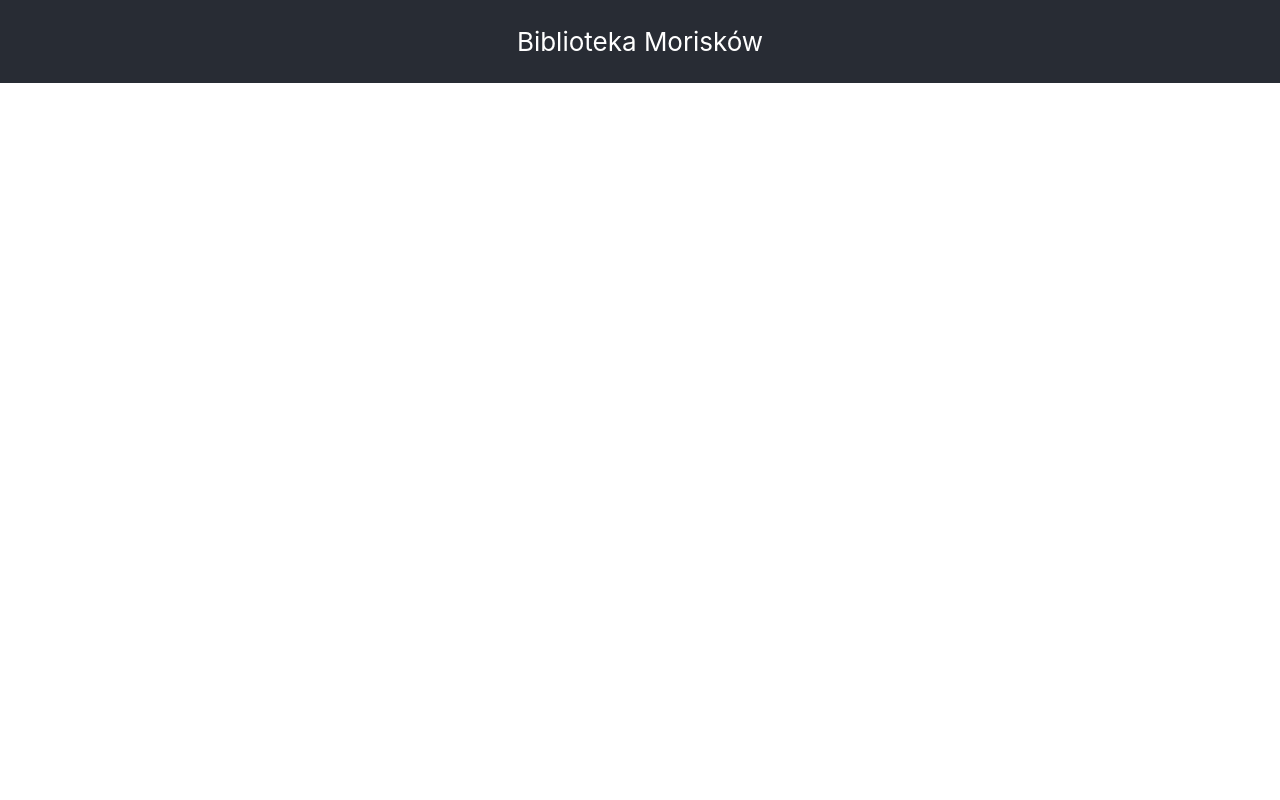
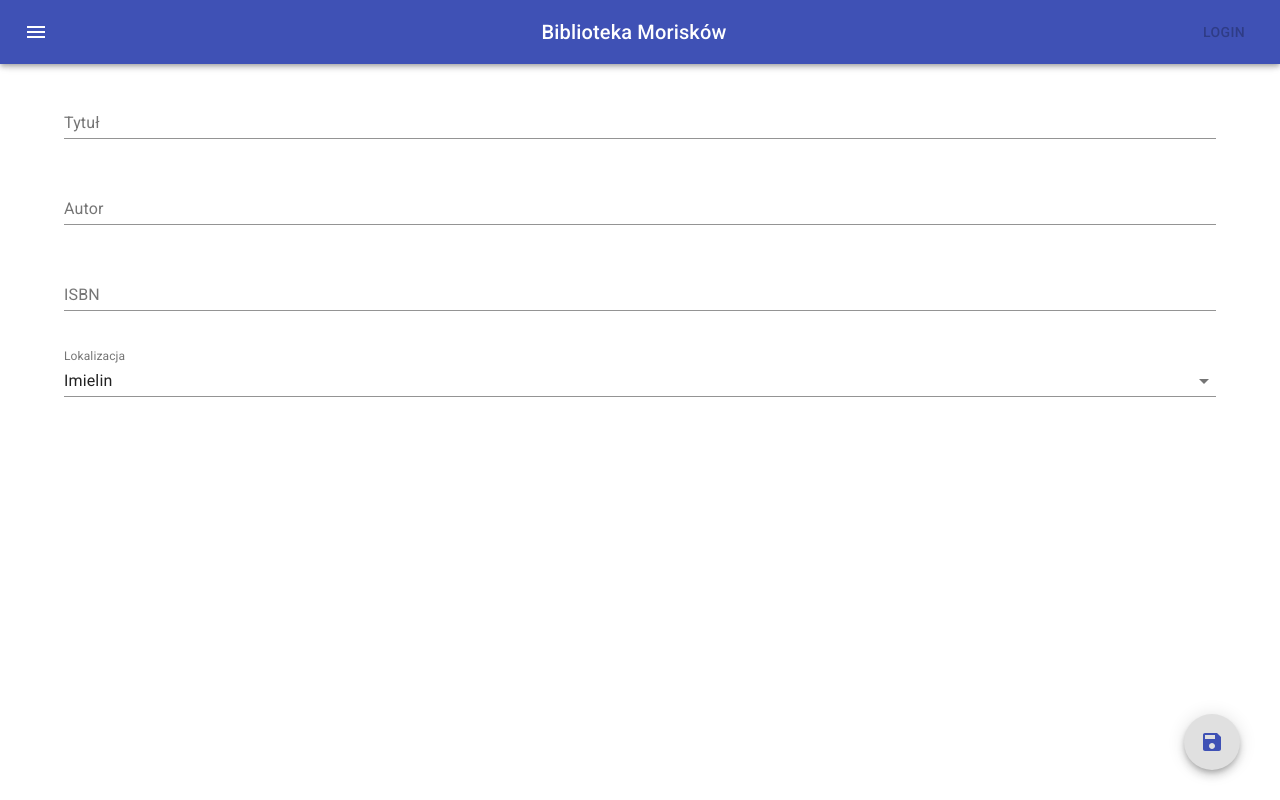
Before and after one commit to slawciu/home-library-pwa, a React (Create React App) app: page /add in a window 1280 px wide. Built offline with nearby package versions, Linux system fonts and the light colour scheme.

Commit message:
added header

```diff
--- a/src/AddNewBook.js
+++ b/src/AddNewBook.js
@@ -1,15 +1,62 @@
 import React, { useState } from 'react';
+import TextField from '@material-ui/core/TextField';
+import SaveIcon from '@material-ui/icons/Save';
+import Fab from '@material-ui/core/Fab';
+import InputLabel from '@material-ui/core/InputLabel';
+import FormHelperText from '@material-ui/core/FormHelperText';
+import FormControl from '@material-ui/core/FormControl';
+import NativeSelect from '@material-ui/core/NativeSelect';
 // import Scanner from './Scanner';
-import ReactQuagga, {useQuagga} from './ReactQuagga';
+// import ReactQuagga, {useQuagga} from './ReactQuagga';
+import './App.css';
 
-function AddNewBook() {
+function AddNewBook(props) {
   // const [scannerIsActive, setScannerIsActive] = useState(false)
   // const [results, setResults] = useState([])
   // const scannerSupported = useQuagga()
+  const [state, setState] = useState({
+    title: '',
+    author: '',
+    isbn: '',
+    location: 'Imielin'
+  })
 
-  // console.log(results)
+  const {title, author, isbn, location} = state;
+
+  const handleChange = name => event => {
+    setState({
+      ...state,
+      [name]: event.target.value,
+    });
+  };
+
   return (
     <div>
+      <form className="addNewBookForm" noValidate autoComplete="off">
+        <TextField variant="standard" label="Tytuł" value={title} onChange={handleChange('title')} />
+        <TextField variant="standard" label="Autor" value={author} onChange={handleChange('author')} />
+        <TextField variant="standard" label="ISBN" value={isbn} onChange={handleChange('isbn')} />
+        <FormControl>
+          <InputLabel htmlFor="age-native-simple">Lokalizacja</InputLabel>
+          <NativeSelect
+            value={location}
+            onChange={handleChange('location')}
+            inputProps={{
+              name: 'age',
+              id: 'age-native-simple',
+            }}
+          >
+            <option value={'Gliwice'}>Gliwice</option>
+            <option value={'Imielin'}>Imielin</option>
+          </NativeSelect>
+        </FormControl>
+      </form>
+      <div className="actionButton">
+      <Fab onClick={() => { console.log('submit!', state); props.history.push('/')}} >
+        <SaveIcon color="primary"/>
+      </Fab>
+      </div>
+
       {/* <div>
         Status: {results.length > 0 && results[results.length - 1].codeResult.code}
       </div>
--- a/src/App.css
+++ b/src/App.css
@@ -13,11 +13,23 @@
   }
 }
 
+.content {
+  padding-top: 6vh;
+}
+
 .actionButton {
   position: fixed;
   z-index: 1;
   bottom: 30px;
   right: 40px;
+}
+
+.addNewBookForm {
+  display: flex;
+  flex-direction: column;
+  padding: 3vh 5vw;
+  justify-content: space-around;
+  height: 43vh;
 }
 
 .App-header {
--- a/src/App.js
+++ b/src/App.js
@@ -1,7 +1,6 @@
 import React, { useState } from 'react';
 import Home from './Home';
 import AddNewBook from './AddNewBook';
-import booksData from './data/books';
 
 import { makeStyles } from '@material-ui/core/styles';
 import {
@@ -10,6 +9,7 @@ import {
   Route,
   Link
 } from "react-router-dom";
+import Header from './Header';
 import './App.css';
 
 const useStyles = makeStyles(theme => ({
@@ -27,20 +27,15 @@ function App() {
   return (
     <Router>
       <div className="App">
-
-      <header className="App-header">
-        <p>
-          Biblioteka Morisków
-        </p>
-      </header>
+      <Header />
+        <div className="content">
           <Switch>
-          <Route path="/add">
-            <AddNewBook />
-          </Route>
+            <Route path="/add" component={AddNewBook} />
             <Route path="/">
               <Home />
             </Route>
           </Switch>
+        </div>
       </div>
     </Router>
 
--- /dev/null
+++ b/src/Header.js
@@ -0,0 +1,40 @@
+import React from 'react';
+import { makeStyles } from '@material-ui/core/styles';
+import AppBar from '@material-ui/core/AppBar';
+import Toolbar from '@material-ui/core/Toolbar';
+import Typography from '@material-ui/core/Typography';
+import Button from '@material-ui/core/Button';
+import IconButton from '@material-ui/core/IconButton';
+import MenuIcon from '@material-ui/icons/Menu';
+
+const useStyles = makeStyles(theme => ({
+  root: {
+    flexGrow: 1,
+  },
+  menuButton: {
+    marginRight: theme.spacing(2),
+  },
+  title: {
+    flexGrow: 1,
+  },
+}));
+
+export default function ButtonAppBar() {
+  const classes = useStyles();
+
+  return (
+    <div className={classes.root}>
+      <AppBar position="fixed">
+        <Toolbar>
+          <IconButton edge="start" className={classes.menuButton} color="inherit" aria-label="menu">
+            <MenuIcon />
+          </IconButton>
+          <Typography variant="h6" className={classes.title}>
+            Biblioteka Morisków
+          </Typography>
+          <Button disabled color="inherit">Login</Button>
+        </Toolbar>
+      </AppBar>
+    </div>
+  );
+}
--- a/src/Home.js
+++ b/src/Home.js
@@ -22,9 +22,9 @@ function Home() {
   return (
       <div>
         <div className="actionButton">
-            <Fab href="/add">
+          <Fab href="/add">
             <AddIcon color="primary"/>
-            </Fab>
+          </Fab>
         </div>
         <div>
             Książki
```
Lines whose indentation alone changed are shown as unchanged.
